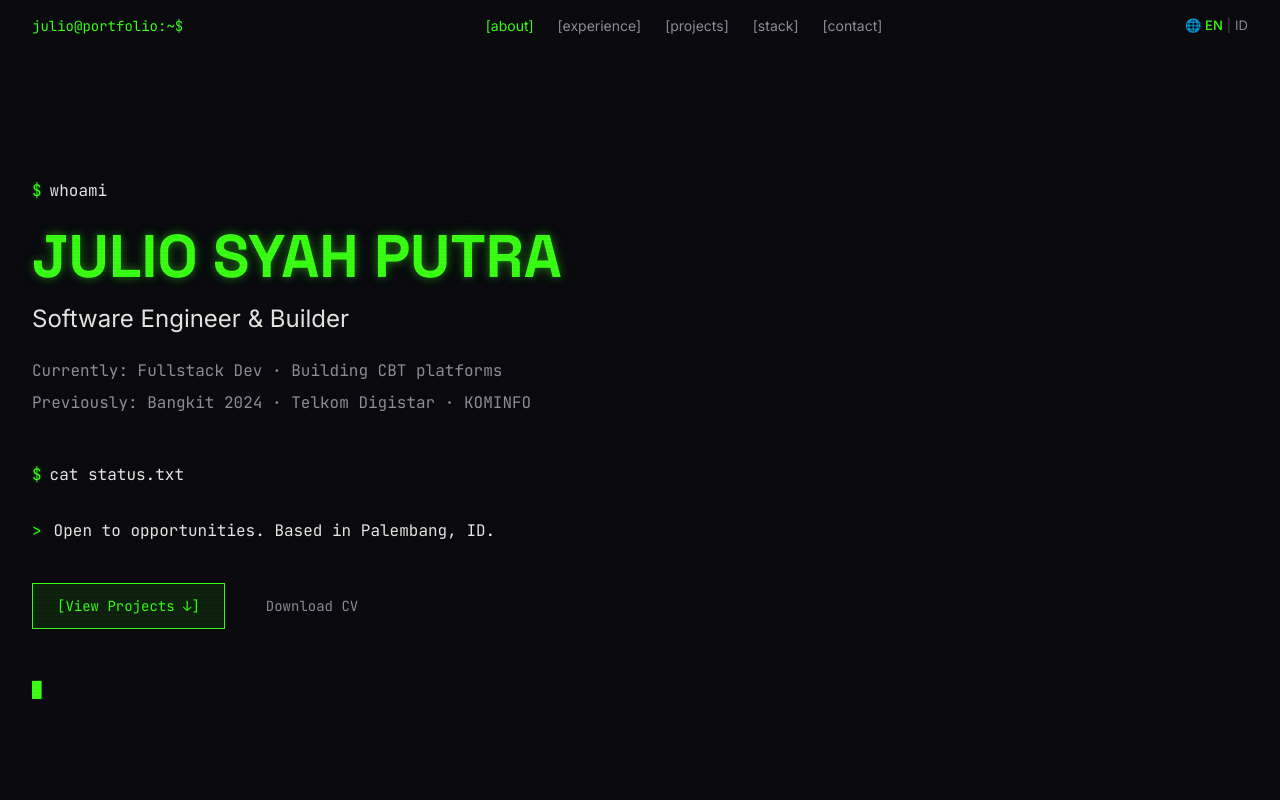
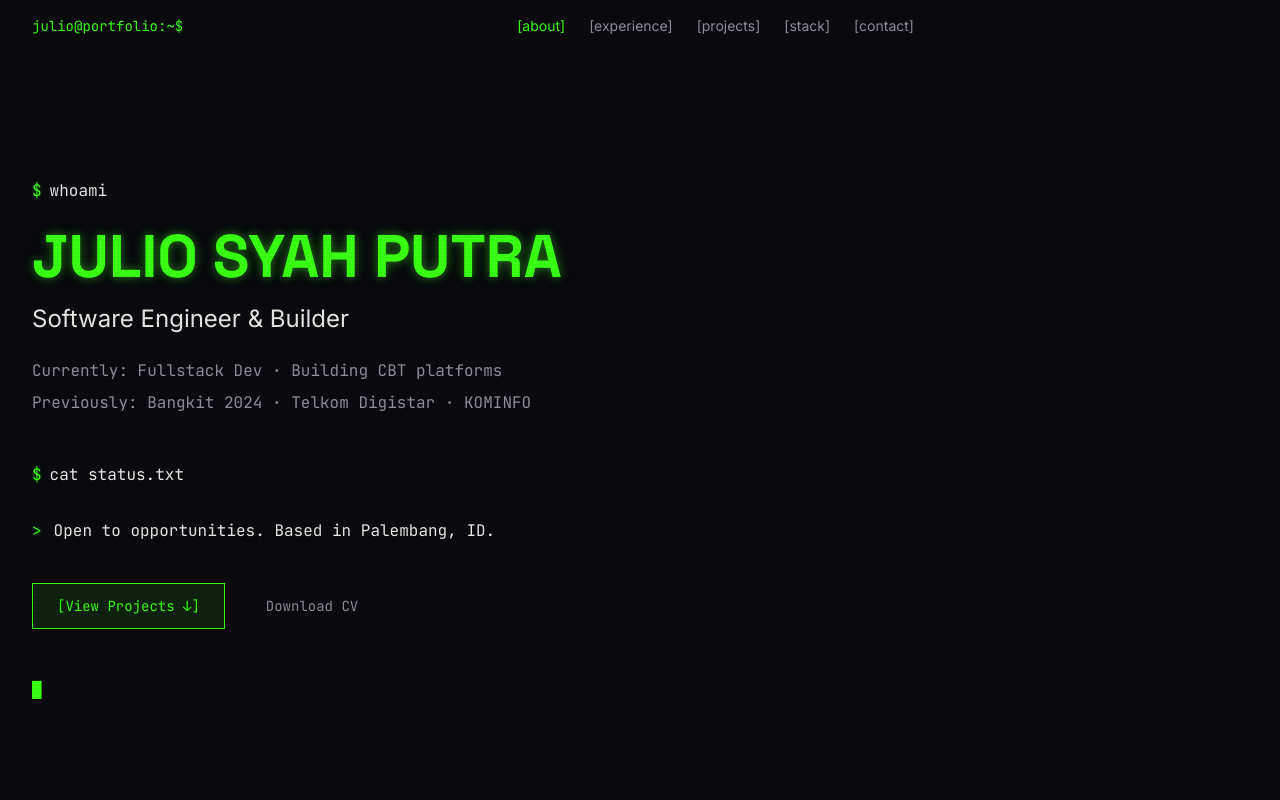
Before and after one commit to josptrra/portfolio, a React (Vite) app: page / in a window 1280 px wide. Shown: the top 800 px of the page. Built offline with nearby package versions, Linux system fonts and the light colour scheme.

Commit message:
refactor: eng language focused only

```diff
--- a/src/components/layout/Navbar.tsx
+++ b/src/components/layout/Navbar.tsx
@@ -1,5 +1,4 @@
 import { useState, useEffect } from 'react';
-import { LanguageToggle } from '../ui/LanguageToggle';
 
 const navItems = [
   { id: 'about', label: 'about' },
@@ -96,9 +95,8 @@ export function Navbar() {
             ))}
           </div>
 
-          {/* Right Section: Language Toggle & Mobile Menu */}
+          {/* Right Section: Mobile Menu Button */}
           <div className="flex items-center gap-4">
-            <LanguageToggle />
             <button
               className="block md:hidden bg-transparent border-none text-text text-2xl cursor-pointer p-0"
               onClick={() => setIsMobileMenuOpen(!isMobileMenuOpen)}
@@ -132,7 +130,6 @@ export function Navbar() {
               [{item.label}]
             </a>
           ))}
-          <LanguageToggle />
         </div>
       </div>
     </>
```
